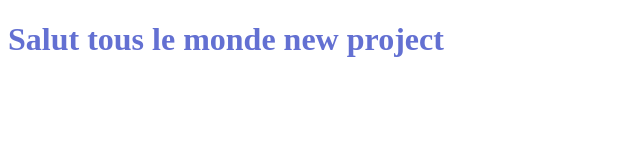
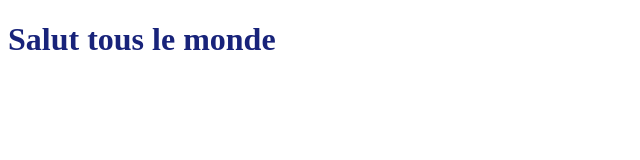
Before and after one commit to AlawiAhmed/monprojet, a plain HTML site: page index.html in a window 1280 px wide. Shown: the whole page, without its empty margins (0-640 px from the left). Drawn offline with Linux system fonts and the light colour scheme.

Commit message:
Last modifier

```diff
--- a/index.html
+++ b/index.html
@@ -7,7 +7,7 @@
     <link rel="stylesheet" href="style.css">
 </head>
 <body>
-    <h1>Salut tous le monde new project</h1>
+    <h1>Salut tous le monde</h1>
     <script src="app.js"></script>
 </body>
 </html>
--- a/style.css
+++ b/style.css
@@ -1,3 +1,3 @@
 h1{
-    color: #6370d2
+    color: #18237a
 }
```
